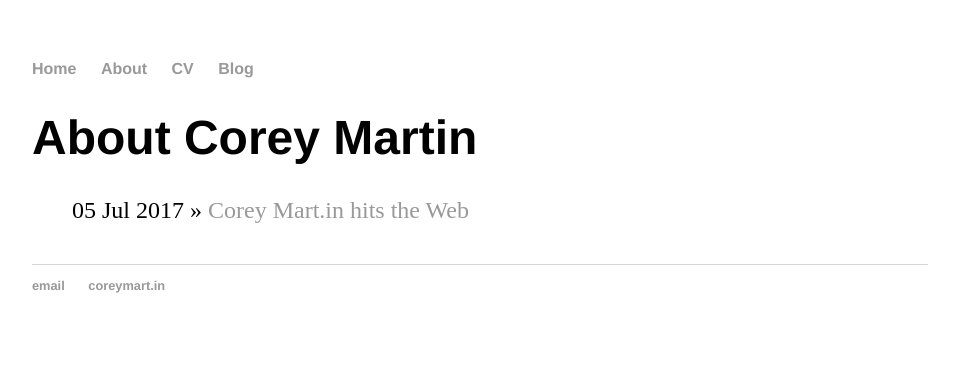
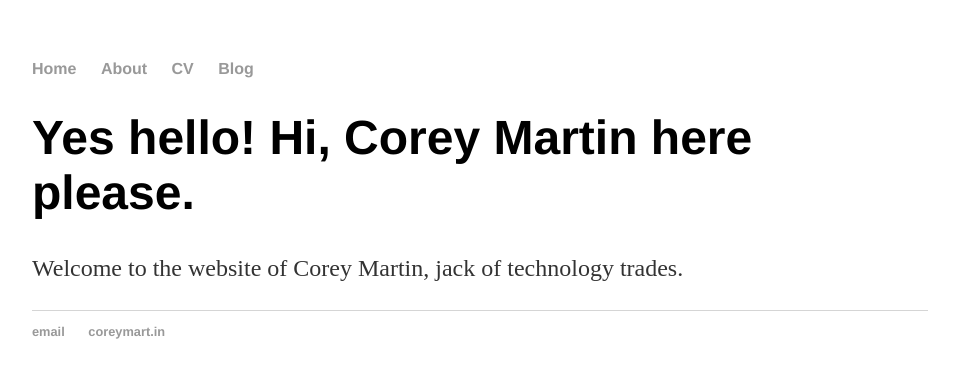
Before and after one commit to CoreySMartin/CoreySMartin.github.io, a Jekyll site: the page built from about/index.html, in a window 1280 px wide. Shown: the top 378 px of the page, without its empty margins (160-1119 px from the left). Built offline with Jekyll 4.4.1, drawn with Linux system fonts in a browser that asks for light colours.

Commit message:
Update index.html

```diff
--- a/about/index.html
+++ b/about/index.html
@@ -2,10 +2,7 @@
 layout: default
 title: About Corey Martin
 ---
-	<h1>{{ page.title }}</h1>
-	<ul class="posts">
-
-	  {% for post in site.posts %}
-	    <li><span>{{ post.date | date_to_string }}</span> » <a href="{{ post.url }}" title="{{ post.title }}">{{ post.title }}</a></li>
-	  {% endfor %}
-	</ul>
+	<div class="blurb">
+	<h1>Yes hello! Hi, Corey Martin here please.</h1>
+	<p>Welcome to the website of Corey Martin, jack of technology trades.</p>
+	</div><!-- /.blurb -->
```
